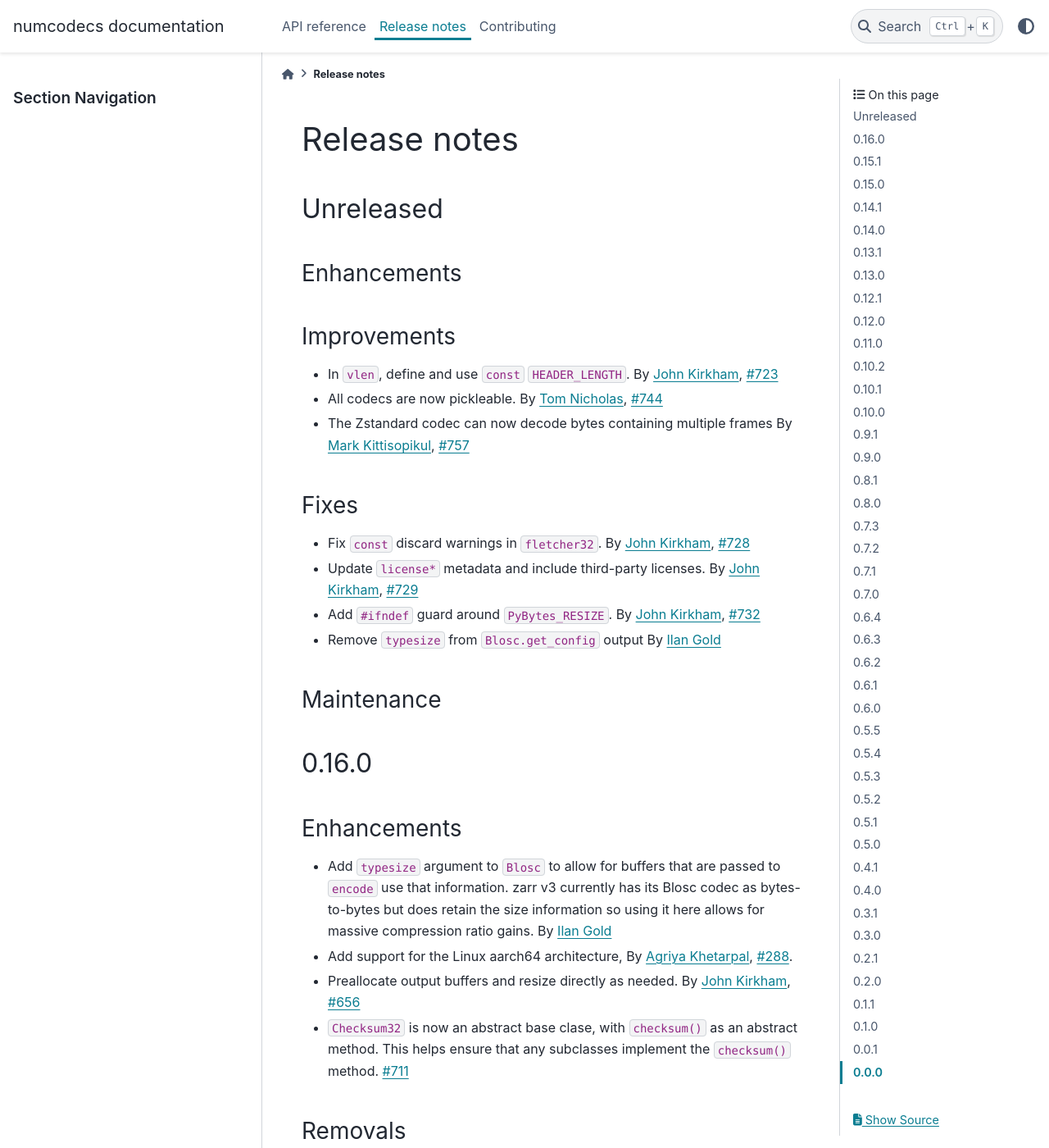
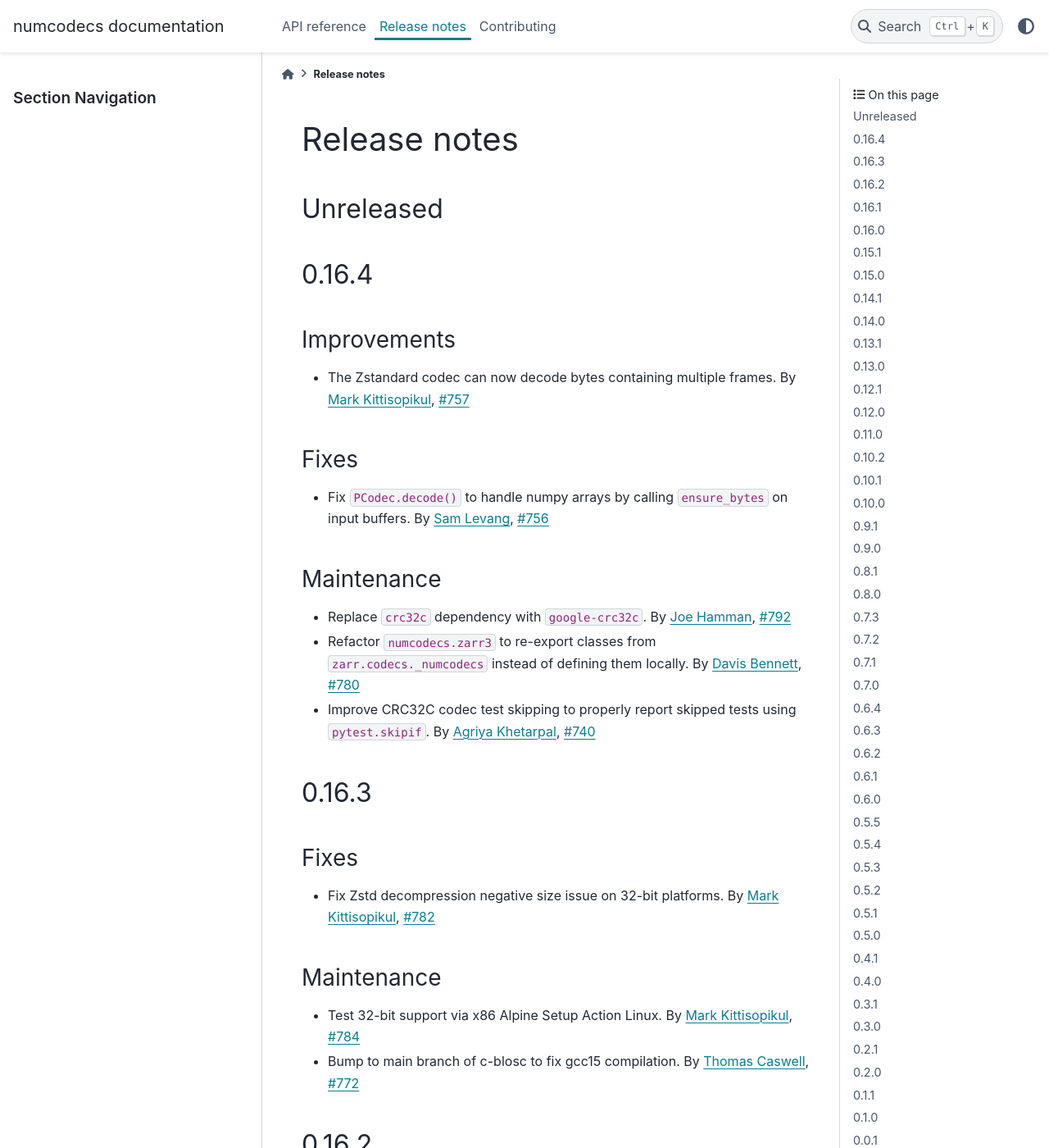
Before and after one commit to zarr-developers/numcodecs, a Sphinx documentation site: the page built from docs/release.rst, in a window 1280 px wide and 1400 px high. Shown: the whole window at 82% size. Built offline with Sphinx 7.4.7 and the PyData theme 0.15.4, drawn with Linux system fonts in a browser that asks for light colours; the version number could not be read and is left out; some of the changed text lies outside the part shown.

Commit message:
update release notes

```diff
--- a/docs/release.rst
+++ b/docs/release.rst
@@ -17,18 +17,90 @@ Release notes
 Unreleased
 ----------
 
-Enhancements
+
+.. _release_0.16.4:
+
+0.16.4
+------
+
+Improvements
 ~~~~~~~~~~~~
+
+* The Zstandard codec can now decode bytes containing multiple frames.
+  By :user:`Mark Kittisopikul <mkitti>`, :issue:`757`
+
+Fixes
+~~~~~
+
+* Fix ``PCodec.decode()`` to handle numpy arrays by calling ``ensure_bytes`` on input buffers.
+  By :user:`Sam Levang <slowjazz>`, :issue:`756`
+
+Maintenance
+~~~~~~~~~~~
+
+* Replace ``crc32c`` dependency with ``google-crc32c``.
+  By :user:`Joe Hamman <jhamman>`, :issue:`792`
+
+* Refactor ``numcodecs.zarr3`` to re-export classes from ``zarr.codecs._numcodecs``
+  instead of defining them locally.
+  By :user:`Davis Bennett <d-v-b>`, :issue:`780`
+
+* Improve CRC32C codec test skipping to properly report skipped tests using ``pytest.skipif``.
+  By :user:`Agriya Khetarpal <agriyakhetarpal>`, :issue:`740`
+
+
+.. _release_0.16.3:
+
+0.16.3
+------
+
+Fixes
+~~~~~
+
+* Fix Zstd decompression negative size issue on 32-bit platforms.
+  By :user:`Mark Kittisopikul <mkitti>`, :issue:`782`
+
+Maintenance
+~~~~~~~~~~~
+
+* Test 32-bit support via x86 Alpine Setup Action Linux.
+  By :user:`Mark Kittisopikul <mkitti>`, :issue:`784`
+
+* Bump to main branch of c-blosc to fix gcc15 compilation.
+  By :user:`Thomas Caswell <tacaswell>`, :issue:`772`
+
+
+.. _release_0.16.2:
+
+0.16.2
+------
+
+Improvements
+~~~~~~~~~~~~
+
+* Add streaming decompression for ZSTD_CONTENTSIZE_UNKNOWN case.
+  By :user:`Mark Kittisopikul <mkitti>`, :issue:`707`
+
+Maintenance
+~~~~~~~~~~~
+
+* Handle zarr 3.1.0 compatibility.
+  By :user:`Davis Bennett <d-v-b>`, :issue:`766`
+
+
+.. _release_0.16.1:
+
+0.16.1
+------
 
 Improvements
 ~~~~~~~~~~~~
 
 * In ``vlen``, define and use ``const`` ``HEADER_LENGTH``.
   By :user:`John Kirkham <jakirkham>`, :issue:`723`
+
 * All codecs are now pickleable.
-  By :user:`Tom Nicholas <TomNicholas>`, :issue:`744`
-* The Zstandard codec can now decode bytes containing multiple frames
-  By :user:`Mark Kittisopikul <mkitti>`, :issue:`757`
+  By :user:`Tom Nicholas <TomNicholas>`, :issue:`745`
 
 Fixes
 ~~~~~
@@ -42,12 +114,11 @@ Fixes
 * Add ``#ifndef`` guard around ``PyBytes_RESIZE``.
   By :user:`John Kirkham <jakirkham>`, :issue:`732`
 
-* Remove ``typesize`` from ``Blosc.get_config`` output
-  By :user:`Ilan Gold <ilan-gold>`
+* Remove ``typesize`` from ``Blosc.get_config`` output.
+  By :user:`Ilan Gold <ilan-gold>`, :issue:`739`
 
-Maintenance
-~~~~~~~~~~~
 
+.. _release_0.16.0:
 
 0.16.0
 ------
```
